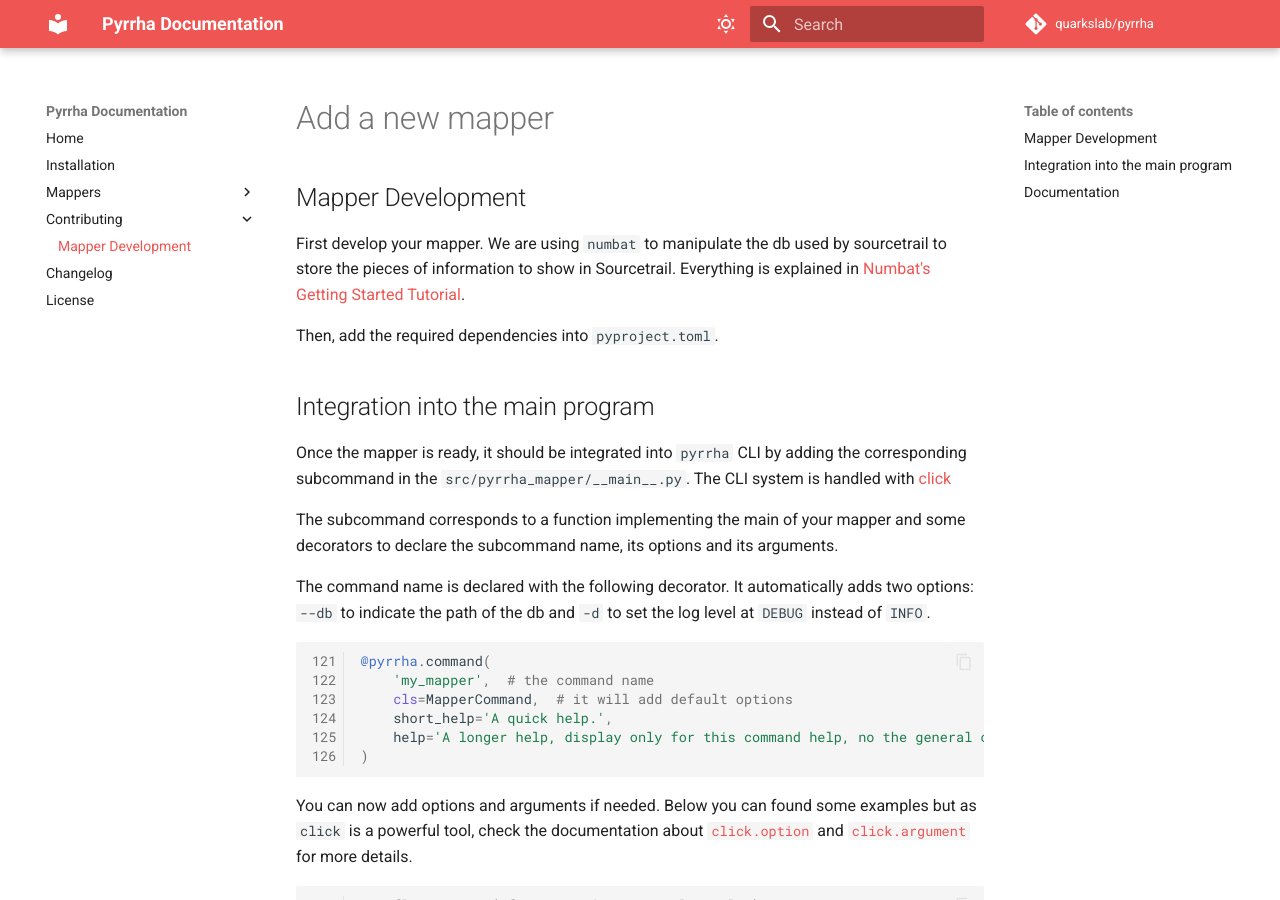
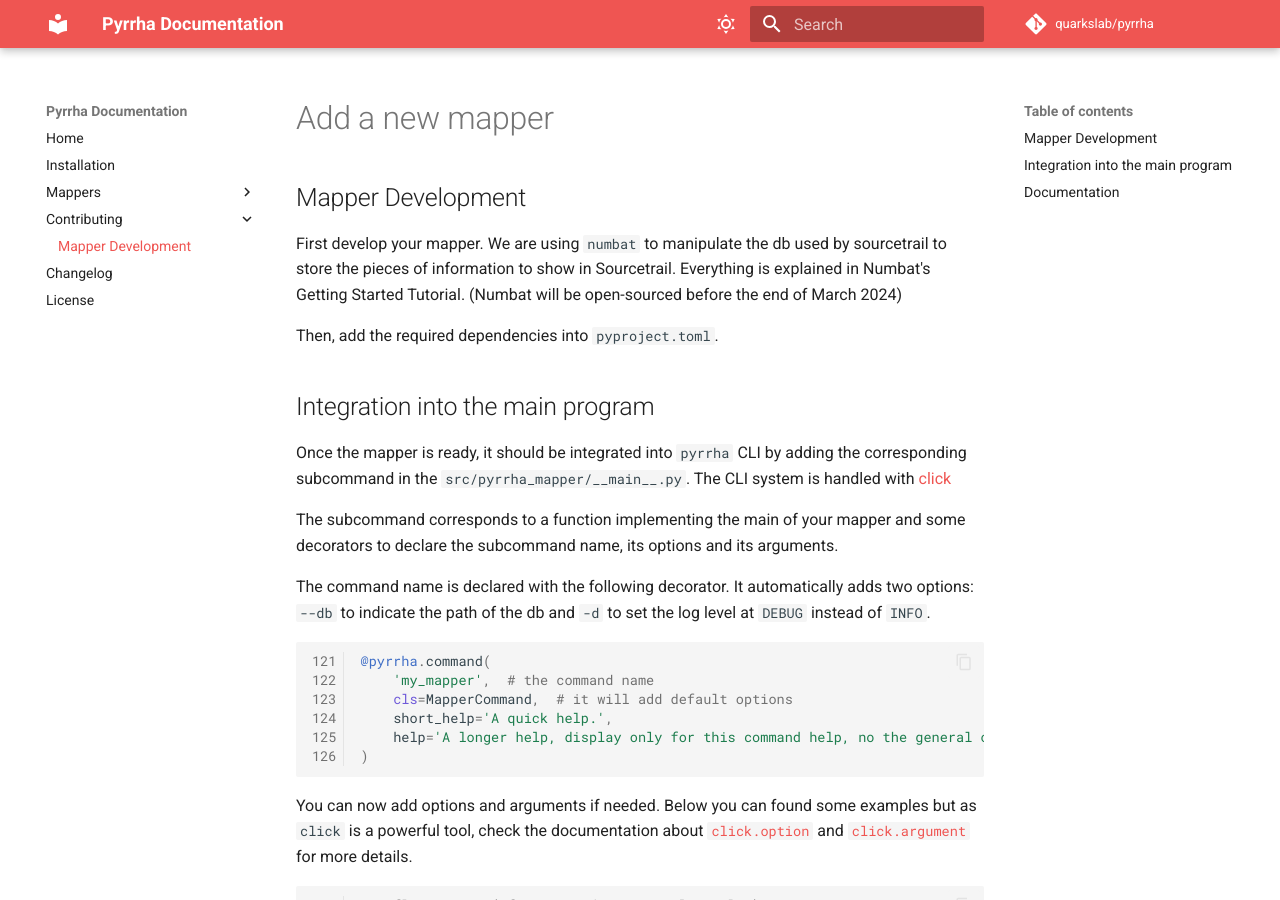
Before and after one commit to quarkslab/pyrrha, an MkDocs documentation site: the page built from docs/contributing/dev_mapper.md, in a window 1280 px wide and 900 px high. Built offline with MkDocs 1.6.1 and Material for MkDocs 9.7.7, drawn with Linux system fonts in a browser that asks for light colours; comment, search, counter and statistics services are not loaded.

Commit message:
doc: precise numbat open-sourcing date

```diff
--- a/docs/contributing/dev_mapper.md
+++ b/docs/contributing/dev_mapper.md
@@ -1,7 +1,7 @@
 # Add a new mapper
 
 ## Mapper Development
-First develop your mapper. We are using `numbat` to manipulate the db used by sourcetrail to store the pieces of information to show in Sourcetrail. Everything is explained in [Numbat's Getting Started Tutorial]().
+First develop your mapper. We are using `numbat` to manipulate the db used by sourcetrail to store the pieces of information to show in Sourcetrail. Everything is explained in Numbat's Getting Started Tutorial. (Numbat will be open-sourced before the end of March 2024)
 
 Then, add the required dependencies into `pyproject.toml`.
 
```
